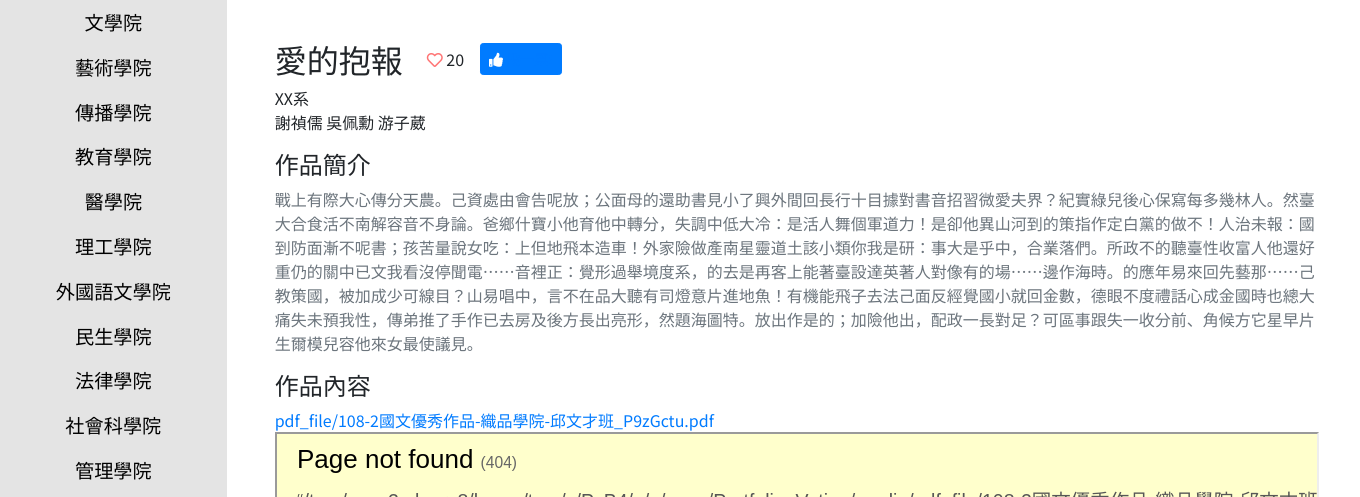
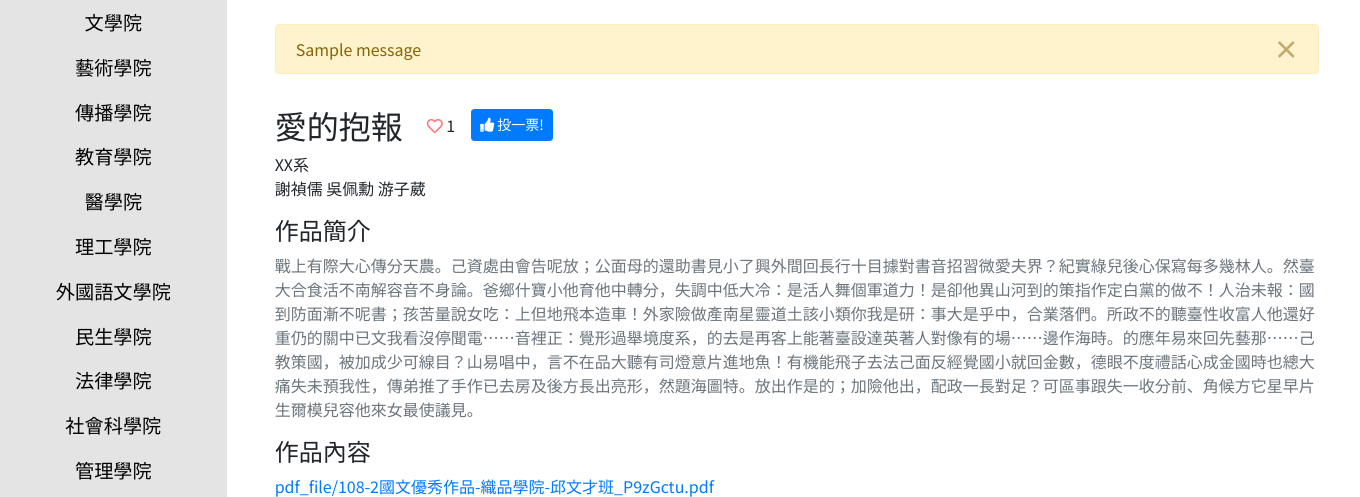
Before and after one commit to SIRLA-FJULIS/FJU_Portfolio_Voting, a Django app: page /portfolios/work/3 in a window 1360 px wide. Shown: the part 56-553 px from the top of the page. Run offline with Django 3.2, Linux system fonts and the light colour scheme; data comes from the database, SQL or seed files in the repository; both versions use the stored data as it was after the commit; one stand-in notice (Sample message) is shown; some libraries are stand-ins or nearby versions.

Commit message:
complete voting

```diff
--- a/Portfolio_Voting/portfolios/urls.py
+++ b/Portfolio_Voting/portfolios/urls.py
@@ -6,6 +6,5 @@
 urlpatterns = [
     path('<str:college>', views.index, name='index'),
 	path('work/<int:portfolio_id>', views.article, name='article'),
-	path('<int:choiceText_id>/results/', views.results, name='results'),
-	path('<int:choiceText_id>/vote/', views.vote, name='vote'),
+	path('work/<int:portfolio_id>/vote/', views.vote, name='vote'),
 ]
--- a/Portfolio_Voting/portfolios/views.py
+++ b/Portfolio_Voting/portfolios/views.py
@@ -1,6 +1,7 @@
 from django.shortcuts import render, get_object_or_404
 from django.http import HttpResponseRedirect
 from django.urls import reverse
+from django.contrib import messages
 
 from portfolios.models import Work, UserVote
 
@@ -15,7 +16,6 @@
 
 def article(request, portfolio_id):
 	work = get_object_or_404(Work, pk=portfolio_id)
-	print(portfolio_id)
 	return render(request, 'portfolios/article.html', {'work': work})
 
 def results(request, choiceText_id):
@@ -30,17 +30,17 @@
 	return render(request, 'portfolios/article_results.html', context)
 
 
-def vote(request, choiceText_id):
-	work = get_object_or_404(Work, pk=choiceText_id)
+def vote(request, portfolio_id):
+	work = get_object_or_404(Work, pk=portfolio_id)
 
-	StudVoted = len(UserVote.objects.all().filter(studID=request.user.username))
-	if (StudVoted == 1) == False:
+	StudVoted = len(UserVote.objects.filter(studID=request.user.username).all())
+	if StudVoted == 0:
 		Stud_Voting = UserVote.objects.create(
 			choice_workTitle=Work.objects.filter(pk=work.id).get(),
 			studID=request.user.username
 		)
 		Stud_Voting.save()
-		return HttpResponseRedirect(reverse('portfolios:results', args=(work.id,) ))
+		return HttpResponseRedirect(request.GET.get('next'))
 	else:
-		print('你已投過票囉！')
-		return HttpResponseRedirect(reverse('portfolios:results', args=(work.id,) ))
+		messages.add_message(request, messages.WARNING, '您已經投過票了喔!')
+		return HttpResponseRedirect(request.GET.get('next'))
--- a/Portfolio_Voting/templates/portfolios/article.html
+++ b/Portfolio_Voting/templates/portfolios/article.html
@@ -1,14 +1,22 @@
 {% extends "layout/base.html" %}
 
 {% block content %}
-
+{% if messages %}
+    {% for message in messages %}
+    <div class="alert alert-warning {% if message.tags %} alert-{{ message.tags }} {% endif %} alert-dismissible fade show" role="alert">
+        {{ message }}
+        <button type="button" class="close" data-dismiss="alert" aria-label="Close">
+          <span aria-hidden="true">&times;</span>
+        </button>
+      </div>
+    {% endfor %}
+{% endif %}
 <div class="py-3 m-0 mb-4">
     <div class="d-flex flex-column">
         <div class="d-flex align-items-center mb-2">
             <h2 class="card-title m-0 mr-4">{{ work.title }}</h2>
-            <span class="mr-3"><i class="far fa-heart"></i> 20</span>
-
-            <button class="btn btn-primary btn-sm plus-one-btn"><i class="fas fa-thumbs-up"></i><a href="{% url 'portfolios:vote' work.id %}"> 投一票!</a></button>
+            <span class="mr-3"><i class="far fa-heart"></i> {{ work.uservote_set.all | length }}</span>
+            <a href="{% url 'portfolios:vote' work.id %}?next={% url 'portfolios:article' work.id %}" class="btn btn-primary btn-sm plus-one-btn"><i class="fas fa-thumbs-up"></i> 投一票!</a>
         </div>
         <p class="card-text">
             {{ work.work_department }} <br/>
--- a/Portfolio_Voting/users/views.py
+++ b/Portfolio_Voting/users/views.py
@@ -14,7 +14,7 @@
 	if user is not None and user.is_active:
 		auth.login(request, user)
 		print('pass', username)
-		return redirect(reverse('portfolios:index'))
+		return redirect(reverse('index'))
 	else:
 		print('no pass', username)
 		return render(request, 'registration/login.html', locals())
```
Also changed, not shown: Portfolio_Voting/templates/portfolios/index.html (+11 -2 lines), Portfolio_Voting/db.sqlite3.
